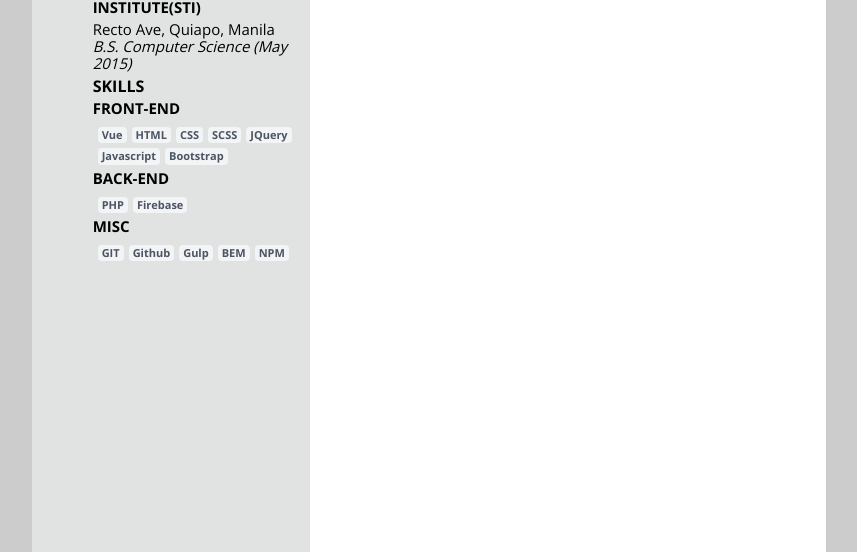
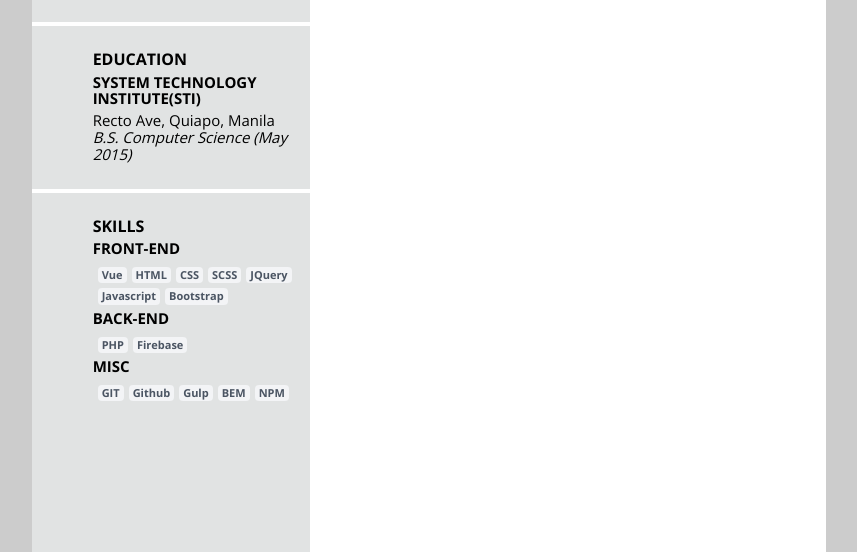
Before and after one commit to ronngb/resume, a website: page index.html in a window 1280 px wide. Shown: the part 571-1123 px from the top of the page, without its empty margins (211-1068 px from the left). Drawn offline with nearby package versions, Linux system fonts and the light colour scheme; files that its build step writes are made by us from their sources.

Commit message:
new: separate component with break-line

```diff
--- a/index.html
+++ b/index.html
@@ -28,6 +28,7 @@
             </h1>
           </div>
         </section>
+        <div class="break-line"></div>
         <section class="section-contact">
           <h2 class="contact__title base-margin-left">Contact</h2>
           <ul class="contact__list base-margin-left fa-ul">
@@ -75,6 +76,7 @@
             </li>
           </ul>
         </section>
+        <div class="break-line"></div>
         <section class="section-education">
           <div class="education-info base-margin-left">
             <h2 class="education-info__title">Education</h2>
@@ -85,6 +87,7 @@
             </p>
           </div>
         </section>
+        <div class="break-line"></div>
         <section class="section-skills">
           <div class="skills base-margin-left">
             <h2 class="skills__title">Skills</h2>
--- a/src/assets/scss/layout/_layout.scss
+++ b/src/assets/scss/layout/_layout.scss
@@ -17,6 +17,11 @@ main {
 .sidebar {
   width: 35%;
   background-color: var(--sidebar-bg-color);
+  & > .break-line {
+    height: 4px;
+    margin: 25px 0;
+    background-color: #fff;
+  }
 }
 
 .content {
```
